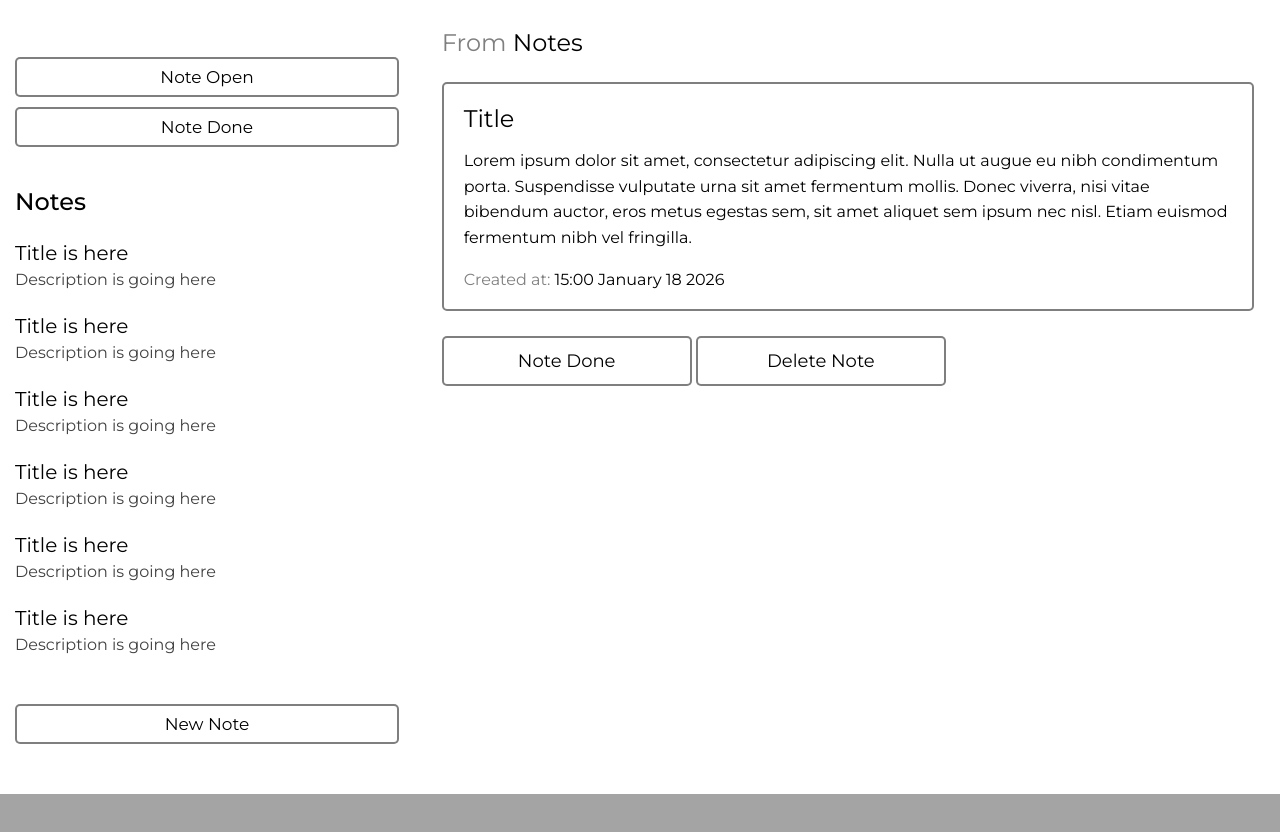
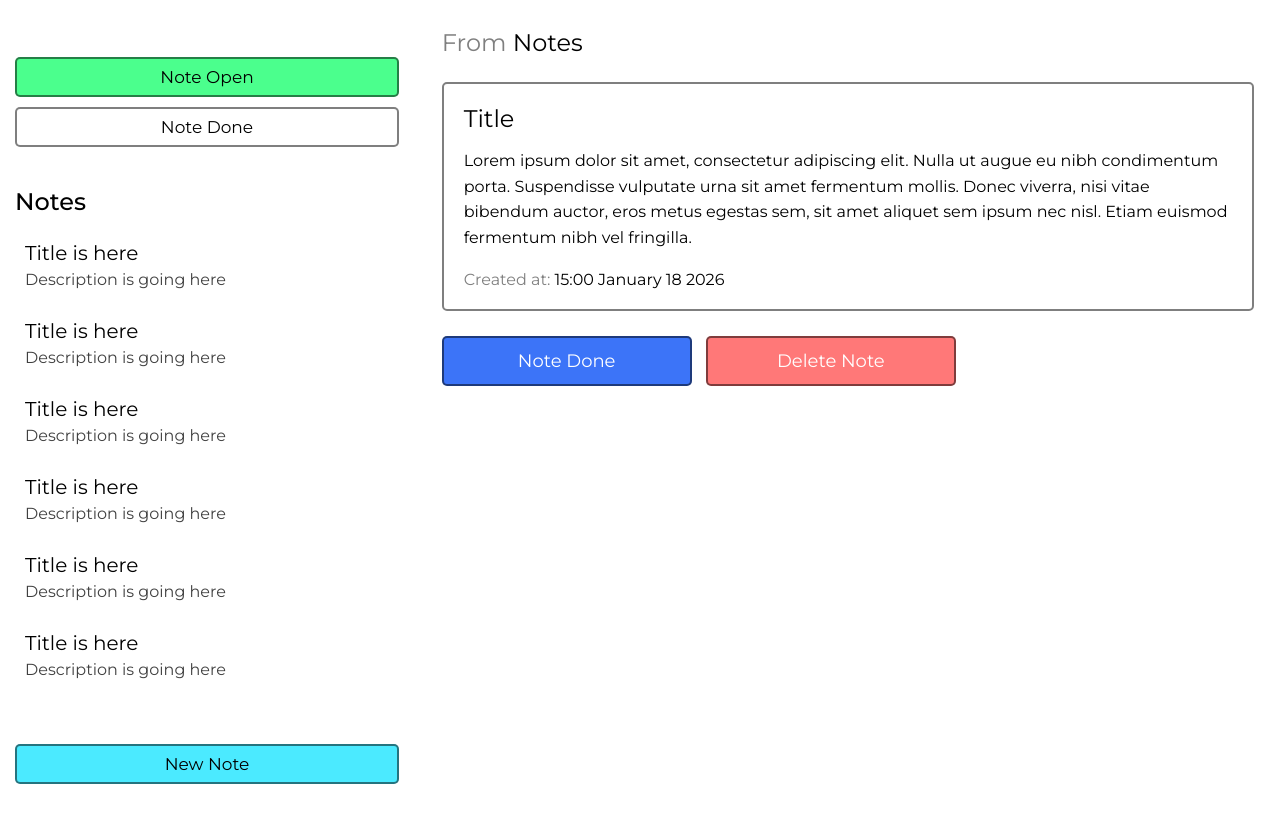
Before and after one commit to yoga1234/maranotes-2, a website built with webpack: page src/template.html in a window 1280 px wide. Shown: the part 72-904 px from the top of the page. Before the commit the page ends 866 px from the top, so only its background shows below. Built offline with nearby package versions, Linux system fonts and the light colour scheme; a web font is replaced by a local one.

Commit message:
fixing styling on the page

```diff
--- a/src/module/leftSide/noteButtonContainer.js
+++ b/src/module/leftSide/noteButtonContainer.js
@@ -1,7 +1,7 @@
 export function projectNoteButton() {
   return `
     <div class=project-note-button>
-      <button class="note-open-btn">Note Open</button>
+      <button class="note-open-btn active">Note Open</button>
       <button class="note-done-btn">Note Done</button>
     </div>
   `;
--- a/src/styles/leftSide.css
+++ b/src/styles/leftSide.css
@@ -15,13 +15,23 @@
   margin: 10px auto 0px auto;
   width: 90%;
 }
+.active {
+  background-color: #4bff8d;
+}
 .project-list h2 {
   font-weight: 500;
   margin-top: 40px;
   margin-bottom: 10px;
 }
 .project-list .card {
-  margin-top: 25px;
+  width: 90%;
+  padding: 15px 10px 15px 10px;
+}
+.project-list .card:hover {
+  cursor: pointer;
+}
+.project-list .card:hover {
+  background-color: rgba(0, 0, 0, 0.25);
 }
 .project-list .card .title {
   font-size: 20px;
@@ -31,6 +41,7 @@
   color: rgba(0, 0, 0, 0.75);
 }
 .new-note-btn {
+  background-color: #4beaff;
   margin-top: 50px;
   margin-bottom: 50px;
 }
--- a/src/styles/main.css
+++ b/src/styles/main.css
@@ -18,3 +18,12 @@ body {
   padding-left: 15px;
   width: 100vw;
 }
+button {
+  transition: box-shadow 0.2s ease;
+}
+button:hover {
+  cursor: pointer;
+  -webkit-box-shadow: 0px 0px 5px 0px rgba(0, 0, 0, 0.75);
+  -moz-box-shadow: 0px 0px 5px 0px rgba(0, 0, 0, 0.75);
+  box-shadow: 0px 0px 5px 0px rgba(0, 0, 0, 0.75);
+}
--- a/src/styles/rightSide.css
+++ b/src/styles/rightSide.css
@@ -40,3 +40,12 @@
   height: 50px;
   width: 250px;
 }
+.note-done-button {
+  background-color: #3c74f8;
+  color: #ffffff;
+  margin-right: 10px;
+}
+.delete-note-button {
+  background-color: #ff7878;
+  color: #ffffff;
+}
```
